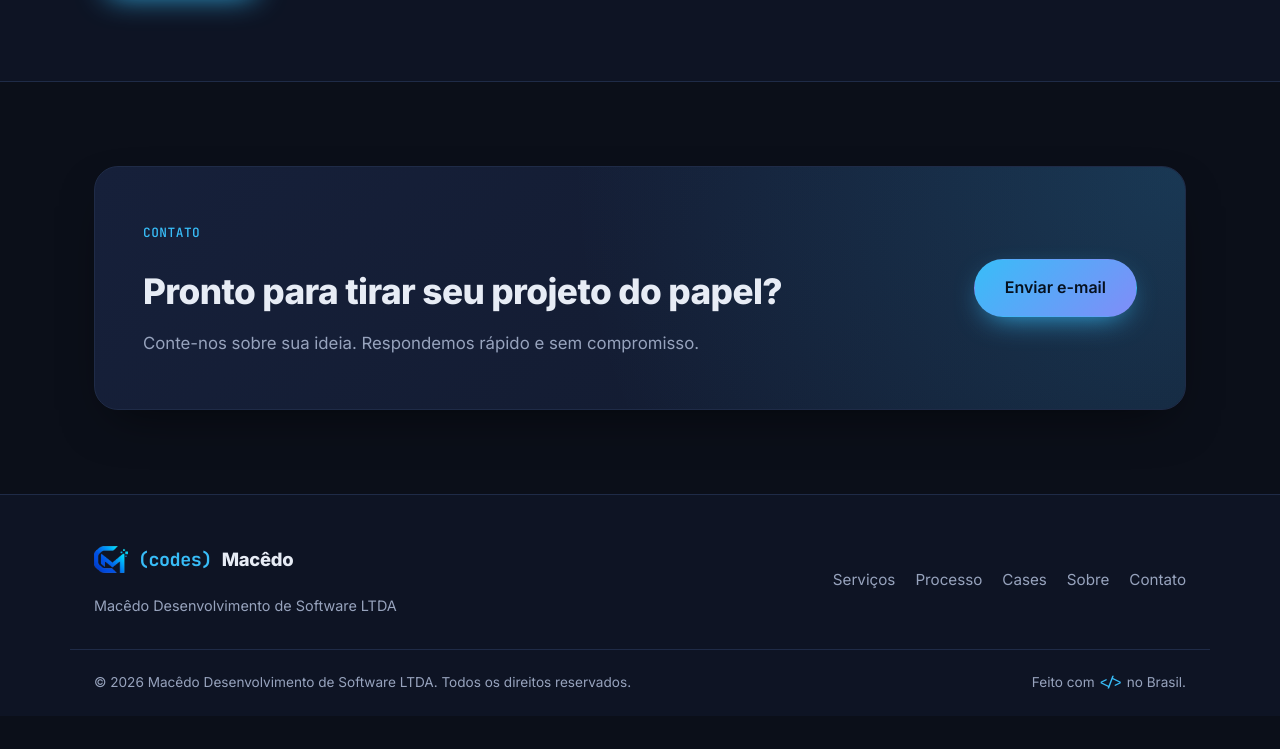
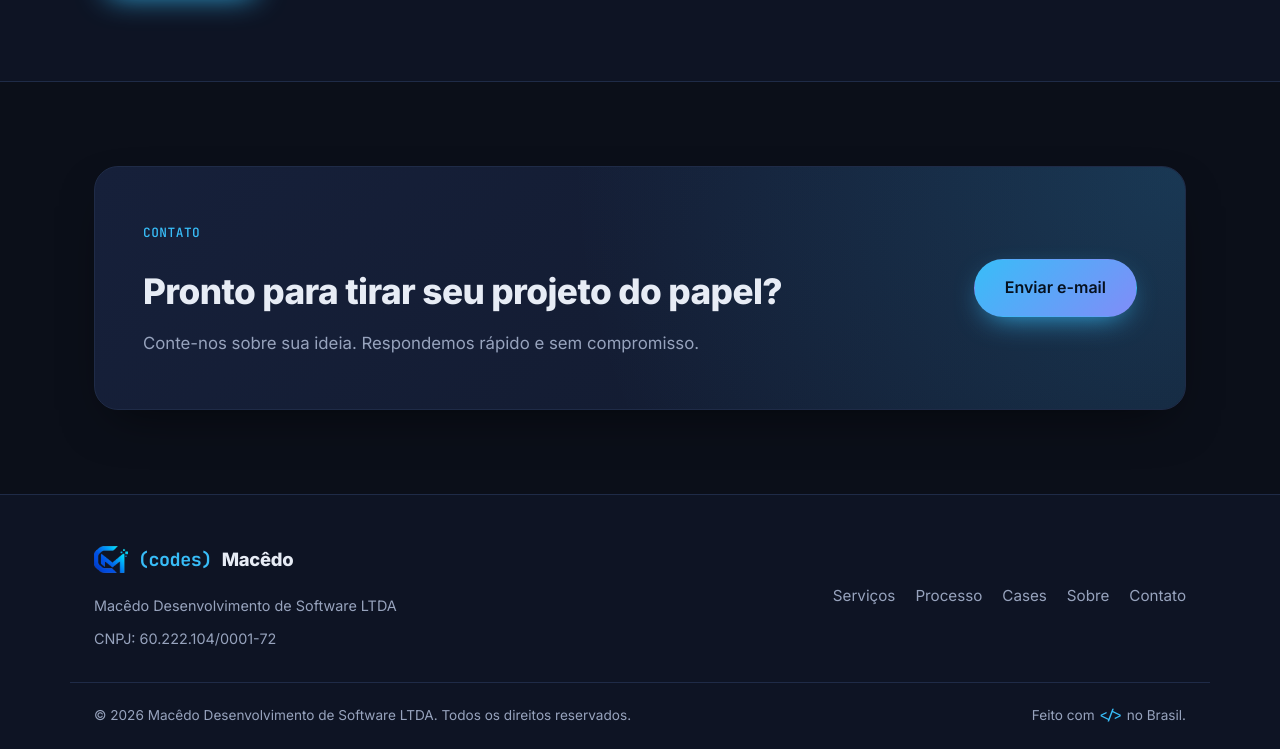
Before and after one commit to arthurmacedo01/personal_landing_page, a plain HTML site: page index.html in a window 1280 px wide. Shown: the part 3973-4722 px from the top of the page. Before the commit the page ends 4689 px from the top, so only its background shows below. Drawn offline with Linux system fonts and the light colour scheme.

Commit message:
add cnpj

```diff
--- a/index.html
+++ b/index.html
@@ -263,6 +263,7 @@
           <span class="brand-name">Macêdo</span>
         </div>
         <p>Macêdo Desenvolvimento de Software LTDA</p>
+        <p>CNPJ: 60.222.104/0001-72</p>
       </div>
       <div class="footer-links">
         <a href="#servicos">Serviços</a>
```
